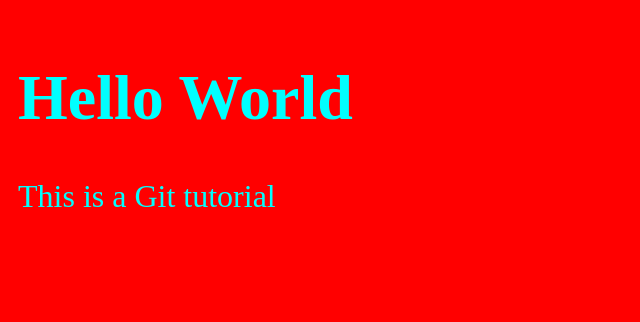
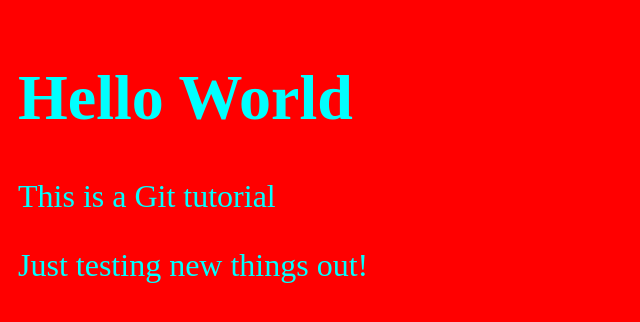
Before and after one commit to NihonjinMachan/testRepo, a plain HTML site: page index.html in a window 1280 px wide. Shown: the whole page, without its empty margins (0-640 px from the left). Drawn offline with Linux system fonts and the light colour scheme.

Commit message:
added new p tag

```diff
--- a/index.html
+++ b/index.html
@@ -10,5 +10,6 @@
 <body>
     <h1>Hello World</h1>
     <p>This is a Git tutorial</p>
+    <p>Just testing new things out!</p>
 </body>
 </html>
```
